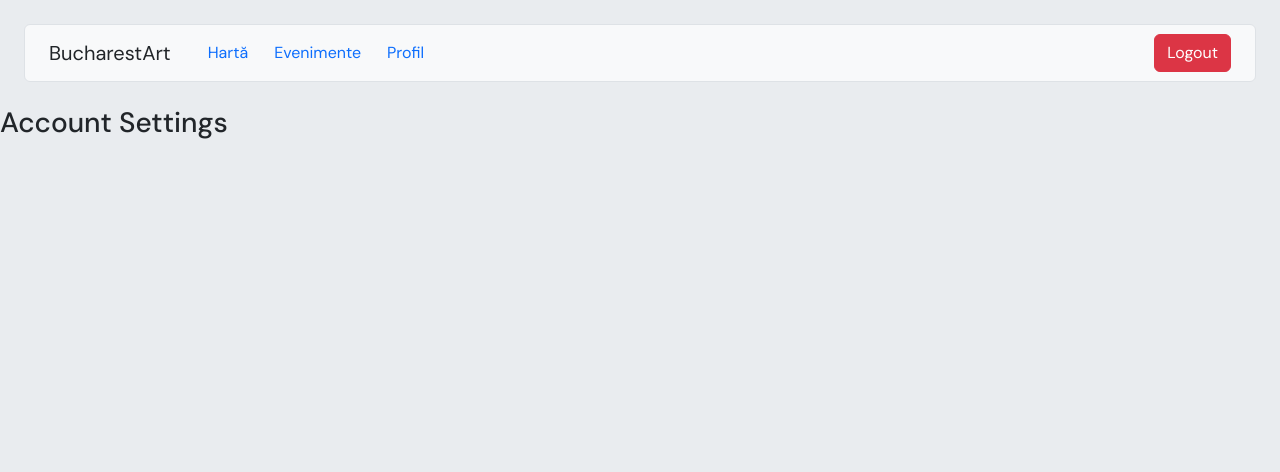
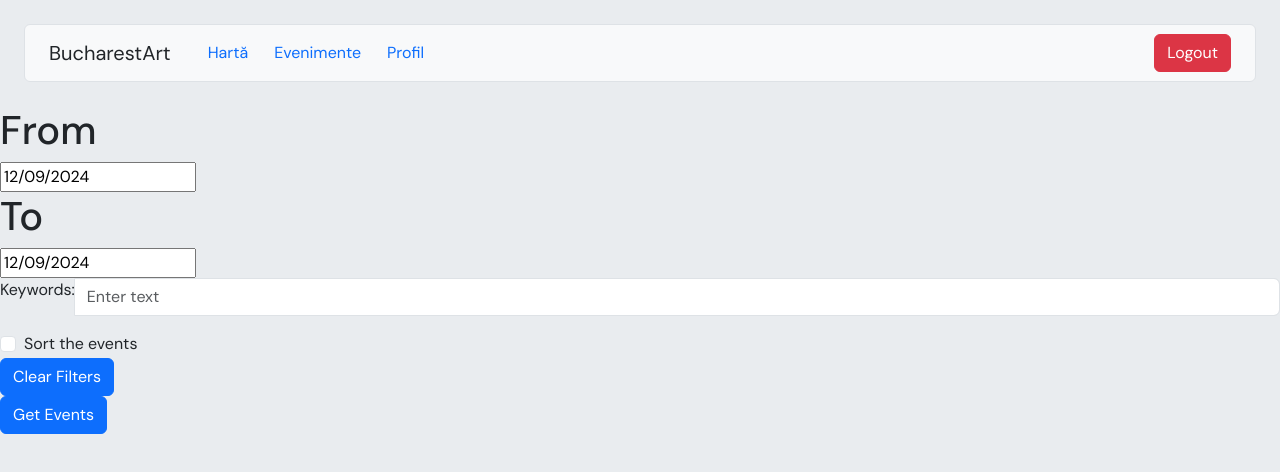
Before and after one commit to mircea-popa02/bucharest_art_fe, a React (Vite) app: page /dashboard/events in a window 1280 px wide. Shown: the top 472 px of the page. Built offline with nearby package versions, Linux system fonts and the light colour scheme; sample sign-in values are in the browser's storage; what @esri/calcite-components would draw is missing.

Commit message:
add filter events fe

```diff
--- a/package.json
+++ b/package.json
@@ -12,10 +12,11 @@
   "dependencies": {
     "@arcgis/core": "^4.31.6",
     "@arcgis/map-components-react": "^4.31.6",
+    "axios": "^1.7.9",
     "bootstrap": "^5.3.3",
-    "axios": "^1.7.9",
     "react": "^18.3.1",
     "react-bootstrap": "^2.10.6",
+    "react-datepicker": "^7.6.0",
     "react-dom": "^18.3.1",
     "react-router-dom": "^7.0.2"
   },
--- a/src/components/Events.tsx
+++ b/src/components/Events.tsx
@@ -1,7 +1,118 @@
-import React from 'react';
+import React, { useState } from "react";
+import DatePicker from "react-datepicker";
+import "react-datepicker/dist/react-datepicker.css";
+import Button from "react-bootstrap/Button";
+import Form from "react-bootstrap/Form";
+import "bootstrap/dist/css/bootstrap.min.css";
+import InputGroup from "react-bootstrap/InputGroup";
+import Card from "react-bootstrap/Card";
+import CardGroup from "react-bootstrap/CardGroup";
 
 const Settings: React.FC = () => {
-    return <h3>Account Settings</h3>;
+  const [startDate, setStartDate] = useState(new Date());
+
+  const [endDate, setEndDate] = useState(new Date());
+
+  const [textInput, setTextInput] = useState("");
+
+  const [checkbox, setCheckbox] = useState(false);
+
+  const [events, setEvents] = useState([]);
+
+  const handleChangeFrom = (date: Date) => {
+    setStartDate(date);
+  };
+
+  const handleChangeTo = (date: Date) => {
+    setEndDate(date);
+  };
+
+  const handleClearFilters = () => {
+    setStartDate("01-01-2025");
+    setEndDate("01-01-2025");
+    setTextInput("");
+    setCheckbox(false);
+  };
+
+  const handleGetEvents = () => {
+    const token = localStorage.getItem("token");
+    const formattedStartDate = startDate.toISOString().split("T")[0];
+    const formattedEndDate = endDate.toISOString().split("T")[0];
+
+    console.log(formattedStartDate, formattedEndDate, textInput, checkbox);
+    const url = `http://localhost:3000/event?startDate=${formattedStartDate}&endDate=${formattedEndDate}&search=${textInput}&sort=${
+      checkbox ? "attendees" : ""
+    }`;
+    console.log(url);
+    fetch(url, {
+      method: "GET",
+      headers: {
+        Authorization: `Bearer ${token}`,
+        "Content-Type": "application/json",
+      },
+    })
+      .then((response) => response.json())
+      .then((data) => {
+        setEvents(data);
+        console.log("Events data:", data);
+      })
+      .catch((error) => {
+        console.error("Error fetching events:", error);
+      });
+  };
+
+  const handleTextInputChange = (
+    event: React.ChangeEvent<HTMLInputElement>
+  ) => {
+    setTextInput(event.target.value);
+  };
+
+  return (
+    <div>
+      <h1>From</h1>
+      <DatePicker selected={startDate} onChange={handleChangeFrom} />
+      <h1>To</h1>
+      <DatePicker selected={endDate} onChange={handleChangeTo} />
+      <InputGroup className="mb-3">
+        <Form.Label>Keywords:</Form.Label>
+        <Form.Control
+          type="text"
+          placeholder="Enter text"
+          value={textInput}
+          onChange={handleTextInputChange}
+        />
+      </InputGroup>
+      <Form.Check
+        id="sort-checkbox"
+        label="Sort the events"
+        checked={checkbox}
+        onChange={() => setCheckbox(!checkbox)}
+      />
+      <div>
+        <Button onClick={handleClearFilters}>Clear Filters</Button>
+      </div>
+
+      <div>
+        <Button onClick={handleGetEvents}>Get Events</Button>
+      </div>
+
+      <CardGroup>
+        {events.map((event, index) => (
+          <Card key={index} style={{ width: "18rem" }}>
+            <Card.Body>
+              <Card.Title>{event.name}</Card.Title>
+              <Card.Text>
+                Description:{event.description} <br /> Date:{" "}
+                {new Date(event.date).toISOString().split("T")[0]} <br />{" "}
+                Participants: {event.confirmedParticipants} <br />{" "}
+                Interested: {event.interestedParticipants}
+              </Card.Text>
+            </Card.Body>
+          </Card>
+        ))}
+      </CardGroup>
+    </div>
+  );
 };
 
 export default Settings;
```
Also changed, not shown: 1 other file (tests, documents, lock files or other folders).
